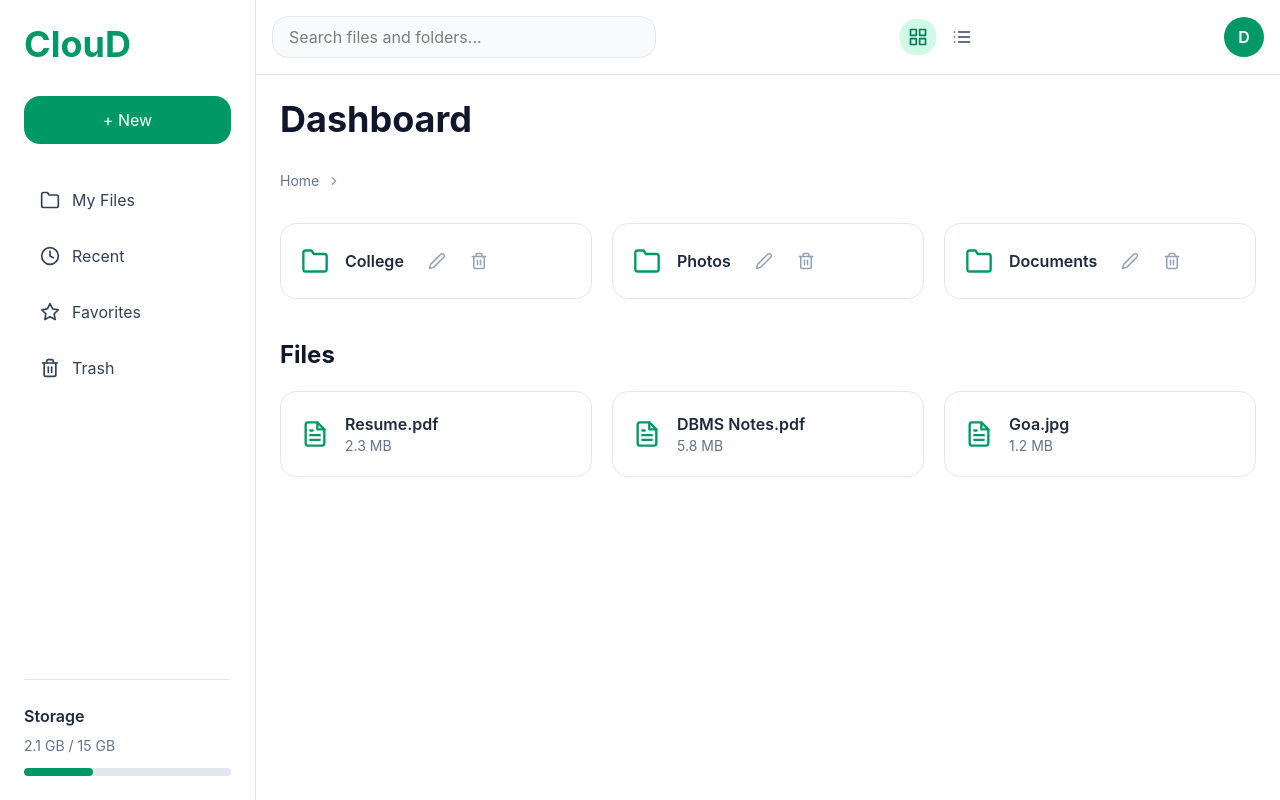
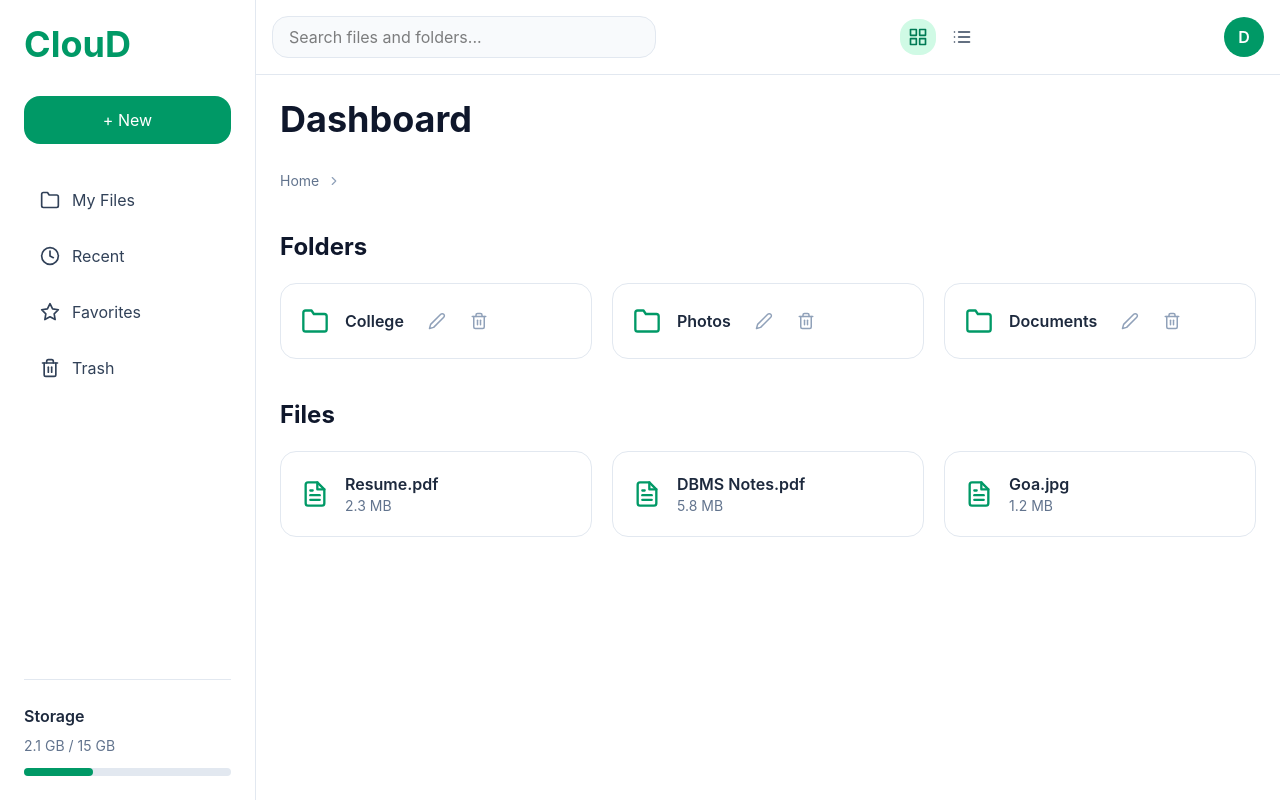
Before and after one commit to DwarkadhishKapse/cloud-storage-platform, a React (Vite) app in the folder client/: page / in a window 1280 px wide. Built offline with nearby package versions, Linux system fonts and the light colour scheme.

Commit message:
feat: add empty states for search results

```diff
--- a/client/src/pages/DashboardPage.jsx
+++ b/client/src/pages/DashboardPage.jsx
@@ -44,21 +44,37 @@ const DashboardPage = () => {
 
   const { folders, deleteFolder, renameFolder } = useFolderStore();
 
-  const normalizeQuery = searchQuery.toLowerCase().trim();
+  const normalizedQuery = searchQuery.toLowerCase().trim();
 
   const filteredFolders = folders.filter((folder) =>
-    folder.name.toLowerCase().includes(normalizeQuery),
+    folder.name.toLowerCase().includes(normalizedQuery),
   );
 
   const filteredFiles = files.filter((file) =>
-    file.name.toLowerCase().includes(normalizeQuery),
+    file.name.toLowerCase().includes(normalizedQuery),
   );
+
+  const hasResults = filteredFolders.length > 0 || filteredFiles.length > 0;
 
   return (
     <div>
       <h1 className="mb-8 text-4xl font-bold text-slate-900">Dashboard</h1>
 
       <Breadcrumb items={breadcrumbItems} />
+
+      {!hasResults && normalizedQuery && (
+        <div className="mt-20 text-center">
+          <h2 className="text-2xl font-semibold text-slate-700">
+            🔍 No results found
+          </h2>
+
+          <p className="mt-3 text-slate-500">Try another search term.</p>
+        </div>
+      )}
+
+      {filteredFolders.length > 0 && (
+        <div className="mt-10">
+          <h2 className="mb-5 text-2xl font-bold text-slate-900">Folders</h2>
           <div
             className={
               view === "grid"
@@ -76,7 +92,10 @@ const DashboardPage = () => {
               />
             ))}
           </div>
+        </div>
+      )}
 
+      {filteredFiles.length > 0 && (
         <div className="mt-10">
           <h2 className="mb-5 text-2xl font-bold text-slate-900">Files</h2>
 
@@ -96,6 +115,8 @@ const DashboardPage = () => {
               />
             ))}
           </div>
+        </div>
+      )}
 
       <DeleteFolderModal
         folder={folderToDelete}
@@ -115,7 +136,6 @@ const DashboardPage = () => {
         }}
       />
     </div>
-    </div>
   );
 };
 
```
Lines whose indentation alone changed are shown as unchanged.
